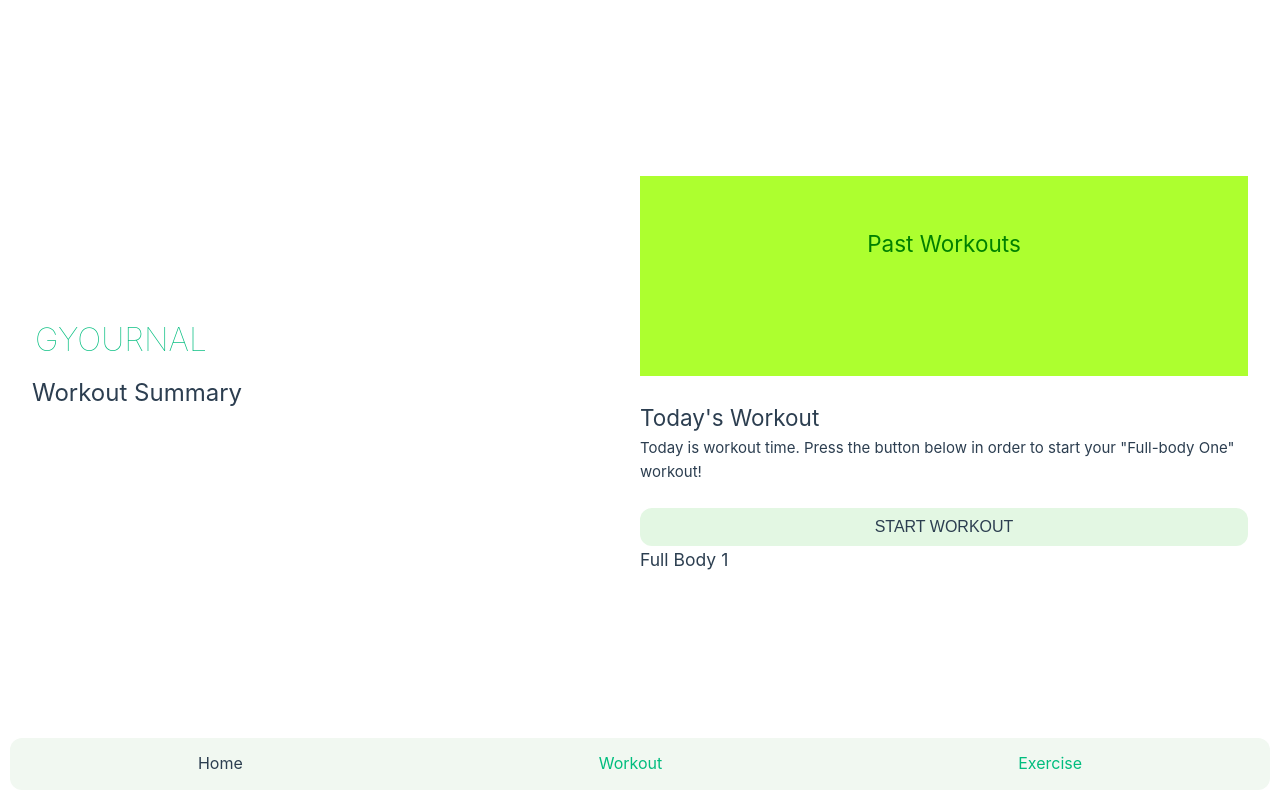
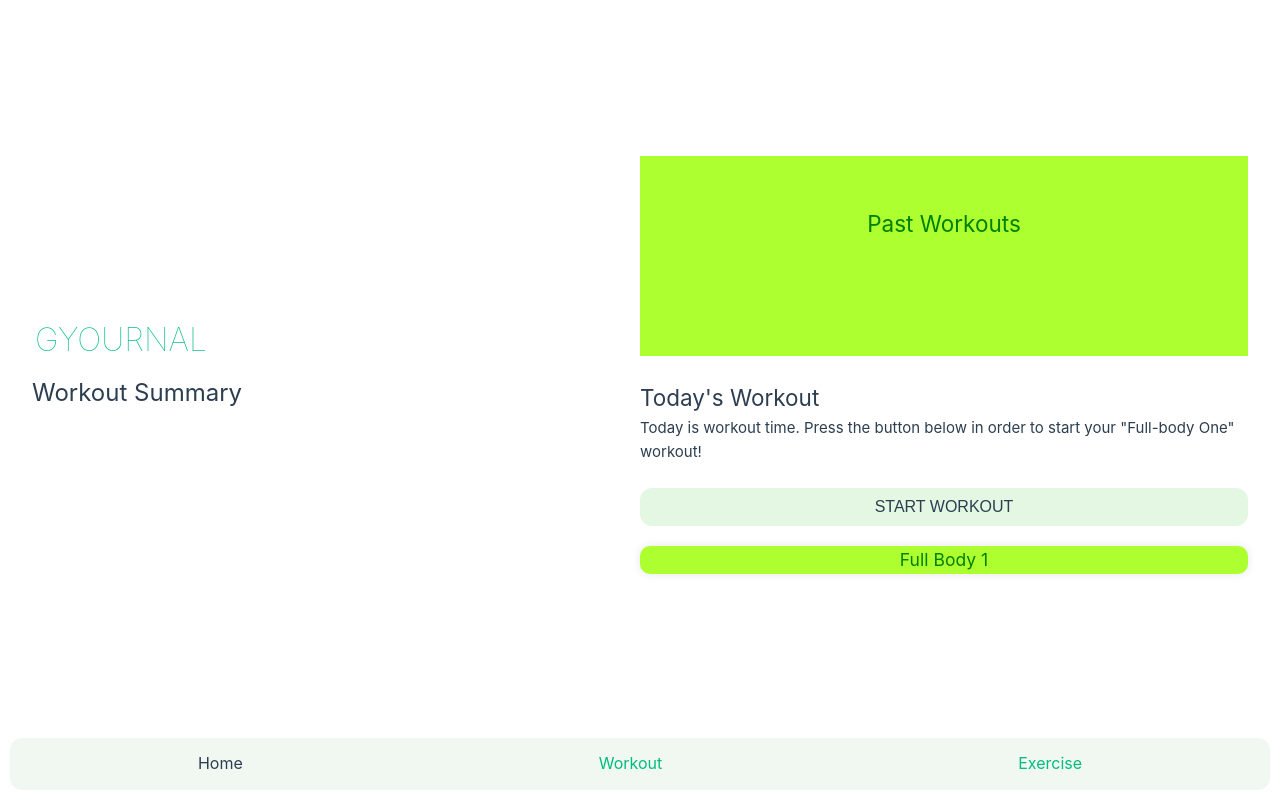
Before and after one commit to avram-dames/gyournal-vue, a Vue app: page / in a window 1280 px wide. Built offline with nearby package versions, Linux system fonts and the light colour scheme.

Commit message:
update workout style

```diff
--- a/src/views/HomeView.vue
+++ b/src/views/HomeView.vue
@@ -27,4 +27,24 @@
   text-align: center;
   color: green;
 }
+
+.saved-workouts {
+  display: flex;
+  flex-direction: column;
+  justify-content: space-around;
+  gap: 20px;
+  padding-top: 20px;
+  padding-bottom: 20px;
+}
+
+.workout-card {
+  width: 100%;
+  background-color: greenyellow;
+  color: green;
+  border-radius: 10px;
+  display: flex;
+  justify-content: center;
+  align-items: center;
+  box-shadow: 0 0 10px rgba(0, 0, 0, 0.1);
+}
 </style>
```
